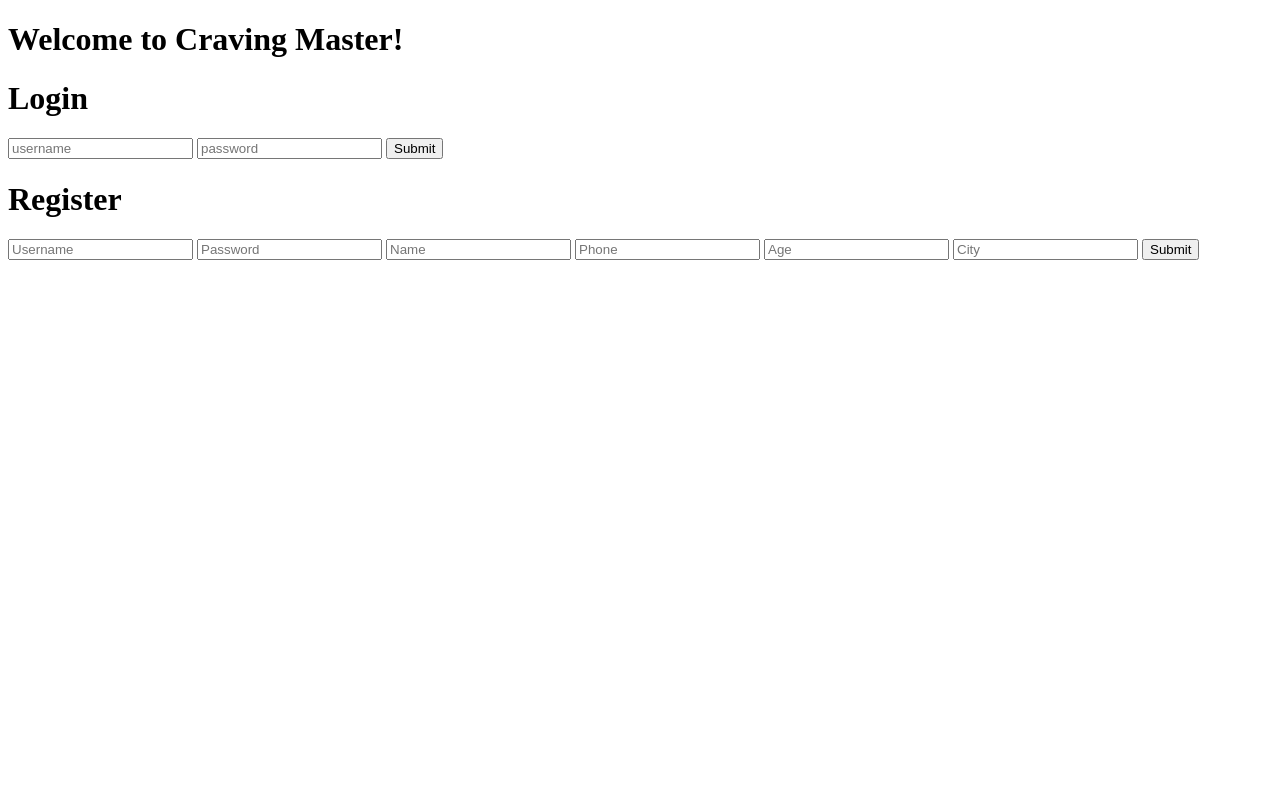
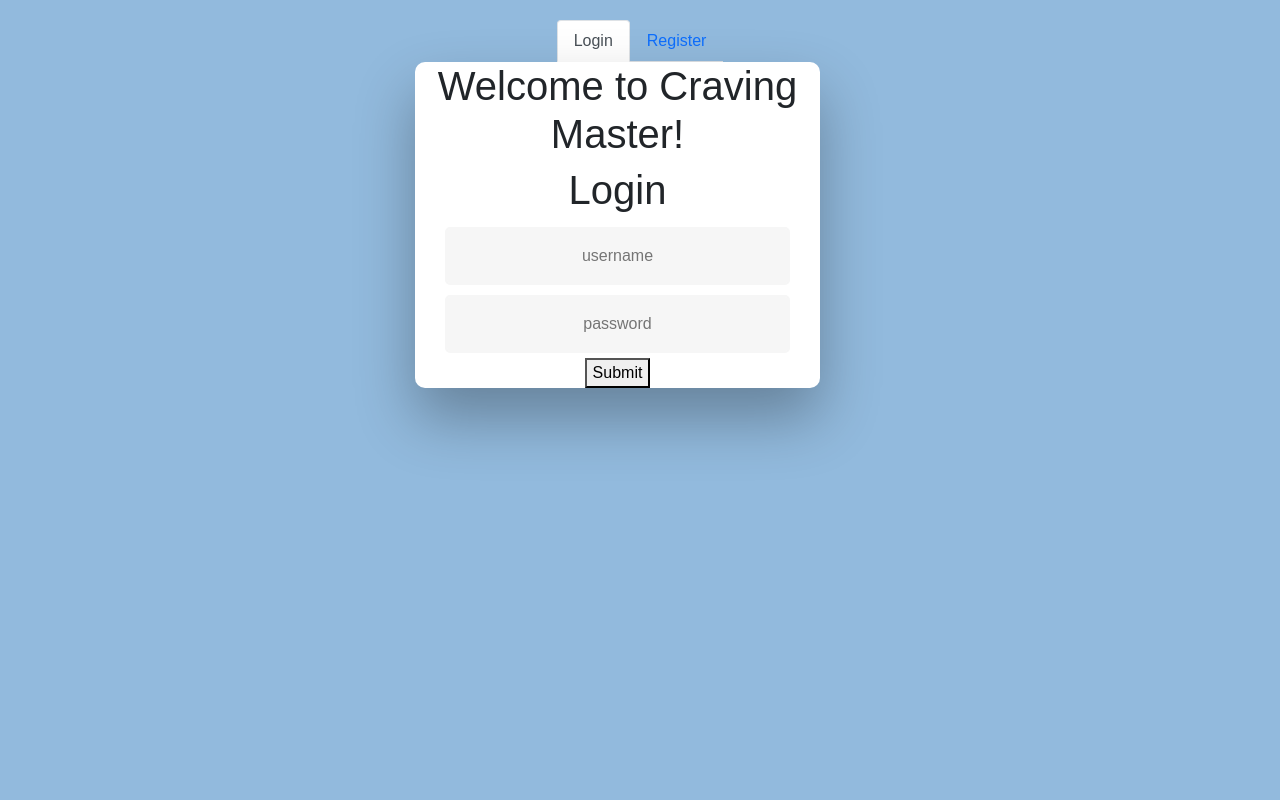
Before and after one commit to jakobpotosme/CSE-111-Project---Craving-Master, a Flask app: page / in a window 1280 px wide. Run offline with Flask 2, Linux system fonts and the light colour scheme.

Commit message:
some styling to main & home page

```diff
--- /dev/null
+++ b/static/styles.css
@@ -0,0 +1,305 @@
+/* BASIC */
+
+html {
+    background-color: #56baed;
+}
+
+body {
+    font-family: "Poppins", sans-serif;
+    height: 100vh;
+    background-color: #92badd;
+}
+
+a {
+    color: #92badd;
+    display: inline-block;
+    text-decoration: none;
+    font-weight: 400;
+}
+
+h2 {
+    text-align: center;
+    font-size: 16px;
+    font-weight: 600;
+    text-transform: uppercase;
+    display: inline-block;
+    margin: 40px 8px 10px 8px;
+    /* color: #cccccc; */
+}
+
+/* STRUCTURE */
+
+.wrapper {
+    display: flex;
+    align-items: center;
+    flex-direction: column;
+    justify-content: center;
+    width: 100%;
+    min-height: 100%;
+    padding: 20px;
+}
+
+#formContent {
+    -webkit-border-radius: 10px 10px 10px 10px;
+    border-radius: 10px 10px 10px 10px;
+    background: #fff;
+    padding: 30px;
+    width: 90%;
+    max-width: 450px;
+    position: relative;
+    padding: 0px;
+    -webkit-box-shadow: 0 30px 60px 0 rgba(0, 0, 0, 0.3);
+    box-shadow: 0 30px 60px 0 rgba(0, 0, 0, 0.3);
+    text-align: center;
+}
+
+#formFooter {
+    background-color: #f6f6f6;
+    border-top: 1px solid #dce8f1;
+    padding: 25px;
+    text-align: center;
+    -webkit-border-radius: 0 0 10px 10px;
+    border-radius: 0 0 10px 10px;
+}
+
+
+
+/* TABS */
+
+h2.inactive {
+    color: #cccccc;
+}
+
+h2.active {
+    color: #0d0d0d;
+    border-bottom: 2px solid #5fbae9;
+}
+
+
+
+/* FORM TYPOGRAPHY*/
+
+input[type=button],
+input[type=submit],
+input[type=reset] {
+    background-color: #56baed;
+    border: none;
+    color: white;
+    padding: 15px 80px;
+    text-align: center;
+    text-decoration: none;
+    display: inline-block;
+    text-transform: uppercase;
+    font-size: 13px;
+    -webkit-box-shadow: 0 10px 30px 0 rgba(95, 186, 233, 0.4);
+    box-shadow: 0 10px 30px 0 rgba(95, 186, 233, 0.4);
+    -webkit-border-radius: 5px 5px 5px 5px;
+    border-radius: 5px 5px 5px 5px;
+    margin: 5px 20px 40px 20px;
+    -webkit-transition: all 0.3s ease-in-out;
+    -moz-transition: all 0.3s ease-in-out;
+    -ms-transition: all 0.3s ease-in-out;
+    -o-transition: all 0.3s ease-in-out;
+    transition: all 0.3s ease-in-out;
+}
+
+input[type=button]:hover,
+input[type=submit]:hover,
+input[type=reset]:hover {
+    background-color: #39ace7;
+}
+
+input[type=button]:active,
+input[type=submit]:active,
+input[type=reset]:active {
+    -moz-transform: scale(0.95);
+    -webkit-transform: scale(0.95);
+    -o-transform: scale(0.95);
+    -ms-transform: scale(0.95);
+    transform: scale(0.95);
+}
+
+input[type=text] {
+    background-color: #f6f6f6;
+    border: none;
+    color: #0d0d0d;
+    padding: 15px 32px;
+    text-align: center;
+    text-decoration: none;
+    display: inline-block;
+    font-size: 16px;
+    margin: 5px;
+    width: 85%;
+    border: 2px solid #f6f6f6;
+    -webkit-transition: all 0.5s ease-in-out;
+    -moz-transition: all 0.5s ease-in-out;
+    -ms-transition: all 0.5s ease-in-out;
+    -o-transition: all 0.5s ease-in-out;
+    transition: all 0.5s ease-in-out;
+    -webkit-border-radius: 5px 5px 5px 5px;
+    border-radius: 5px 5px 5px 5px;
+}
+
+input[type=text]:focus {
+    background-color: #fff;
+    border-bottom: 2px solid #5fbae9;
+}
+
+input[type=text]:placeholder {
+    color: #cccccc;
+}
+
+
+
+/* ANIMATIONS */
+
+/* Simple CSS3 Fade-in-down Animation */
+.fadeInDown {
+    -webkit-animation-name: fadeInDown;
+    animation-name: fadeInDown;
+    -webkit-animation-duration: 1s;
+    animation-duration: 1s;
+    -webkit-animation-fill-mode: both;
+    animation-fill-mode: both;
+}
+
+@-webkit-keyframes fadeInDown {
+    0% {
+        opacity: 0;
+        -webkit-transform: translate3d(0, -100%, 0);
+        transform: translate3d(0, -100%, 0);
+    }
+
+    100% {
+        opacity: 1;
+        -webkit-transform: none;
+        transform: none;
+    }
+}
+
+@keyframes fadeInDown {
+    0% {
+        opacity: 0;
+        -webkit-transform: translate3d(0, -100%, 0);
+        transform: translate3d(0, -100%, 0);
+    }
+
+    100% {
+        opacity: 1;
+        -webkit-transform: none;
+        transform: none;
+    }
+}
+
+/* Simple CSS3 Fade-in Animation */
+@-webkit-keyframes fadeIn {
+    from {
+        opacity: 0;
+    }
+
+    to {
+        opacity: 1;
+    }
+}
+
+@-moz-keyframes fadeIn {
+    from {
+        opacity: 0;
+    }
+
+    to {
+        opacity: 1;
+    }
+}
+
+@keyframes fadeIn {
+    from {
+        opacity: 0;
+    }
+
+    to {
+        opacity: 1;
+    }
+}
+
+.fadeIn {
+    opacity: 0;
+    -webkit-animation: fadeIn ease-in 1;
+    -moz-animation: fadeIn ease-in 1;
+    animation: fadeIn ease-in 1;
+
+    -webkit-animation-fill-mode: forwards;
+    -moz-animation-fill-mode: forwards;
+    animation-fill-mode: forwards;
+
+    -webkit-animation-duration: 1s;
+    -moz-animation-duration: 1s;
+    animation-duration: 1s;
+}
+
+.fadeIn.first {
+    -webkit-animation-delay: 0.4s;
+    -moz-animation-delay: 0.4s;
+    animation-delay: 0.4s;
+}
+
+.fadeIn.second {
+    -webkit-animation-delay: 0.6s;
+    -moz-animation-delay: 0.6s;
+    animation-delay: 0.6s;
+}
+
+.fadeIn.third {
+    -webkit-animation-delay: 0.8s;
+    -moz-animation-delay: 0.8s;
+    animation-delay: 0.8s;
+}
+
+.fadeIn.fourth {
+    -webkit-animation-delay: 1s;
+    -moz-animation-delay: 1s;
+    animation-delay: 1s;
+}
+
+/* Simple CSS3 Fade-in Animation */
+.underlineHover:after {
+    display: block;
+    left: 0;
+    bottom: -10px;
+    width: 0;
+    height: 2px;
+    background-color: #56baed;
+    content: "";
+    transition: width 0.2s;
+}
+
+.underlineHover:hover {
+    color: #0d0d0d;
+}
+
+.underlineHover:hover:after {
+    width: 100%;
+}
+
+
+
+/* OTHERS */
+
+*:focus {
+    outline: none;
+}
+
+#icon {
+    width: 60%;
+}
+
+
+/* //////////////////// */
+
+.row2 {
+    grid-column: 1 / 3;
+}
+
+#login-container {
+    display: grid;
+}
--- a/templates/login.html
+++ b/templates/login.html
@@ -5,19 +5,76 @@
     <meta charset="UTF-8">
     <meta http-equiv="X-UA-Compatible" content="IE=edge">
     <meta name="viewport" content="width=device-width, initial-scale=1.0">
+    <script type="text/JavaScript" src="http://ajax.googleapis.com/ajax/libs/jquery/3.5.1/jquery.min.js"></script>
+    <script src="https://cdn.jsdelivr.net/npm/bootstrap@5.1.3/dist/js/bootstrap.bundle.min.js"
+        integrity="sha384-ka7Sk0Gln4gmtz2MlQnikT1wXgYsOg+OMhuP+IlRH9sENBO0LRn5q+8nbTov4+1p" crossorigin="anonymous"
+        defer></script>
+    <link rel="stylesheet" href="https://cdn.jsdelivr.net/npm/bootstrap@5.1.3/dist/css/bootstrap.min.css"
+        integrity="sha384-1BmE4kWBq78iYhFldvKuhfTAU6auU8tT94WrHftjDbrCEXSU1oBoqyl2QvZ6jIW3" crossorigin="anonymous"
+        defer>
+
+    <link rel="stylesheet" href="..\static\styles.css">
+
+
     <title>Login</title>
 </head>
 
 <body>
+
+    <div id="outer-box">
+        <div class="tab-content" id="nav-tabContent">
+            <div class=" wrapper fadeInDown">
+                <nav>
+                    <div class="nav nav-tabs" id="nav-tab" role="tablist">
+                        <button class="nav-link active" id="nav-home-tab" data-bs-toggle="tab" href="#nav-login"
+                            type="button" role="tab" aria-controls="nav-login" aria-selected="true">Login</button>
+
+                        <button class="nav-link" id="nav-profile-tab" data-bs-toggle="tab" href="#nav-register"
+                            type="button" role="tab" aria-controls="nav-register"
+                            aria-selected="false">Register</button>
+                    </div>
+                </nav>
+                <div class="tab-content" id="nav-tabContent">
+
+                    <div class="tab-pane fade show active" id="nav-login" role="tabpanel">
+                        <div id="formContent">
+
+                            <div class="fadeIn first">
                                 <h1>Welcome to Craving Master!</h1>
+                            </div>
+
+
                             <form action="/" method="post">
-        <h1>Login</h1>
+                                <h1 class="fadeIn second">Login</h1>
+                                <input class="fadeIn second" type="text" placeholder="username" name="username">
+                                <input class="fadeIn second" type="text" placeholder="password" name="password">
+                                <button type="submit" class="fadeIn">Submit</button>
+                            </form>
 
-        <input type="text" placeholder="username" name="username">
-        <input type="text" placeholder="password" name="password">
+                        </div>
+                    </div>
+                    <div class="tab-pane fade" id="nav-register">
+                        <div id="formContent">
+                            <form action="/register" method="post">
+                                <h1 class="fadeIn first">Register</h1>
+                                <input class="fadeIn second" type="text" placeholder="Username"
+                                    name="register-username">
+                                <input class="fadeIn second" type="text" placeholder="Password"
+                                    name="register-password">
+                                <input class="fadeIn second" type="text" placeholder="Name" name="register-name">
+                                <input class="fadeIn second" type="text" placeholder="Phone" name="register-phone">
+                                <input class="fadeIn second" type="text" placeholder="Age" name="register-age">
+                                <input class="fadeIn second" type="text" placeholder="City" name="register-city">
                                 <button type="submit">Submit</button>
                             </form>
+                        </div>
+                    </div>
+                </div>
+            </div>
+        </div>
 
+
+        <!--
                 <form action="/register" method="post">
                 <h1>Register</h1>
                 <input type="text" placeholder="Username" name="register-username">
@@ -27,7 +84,7 @@
                 <input type="text" placeholder="Age" name="register-age">
                 <input type="text" placeholder="City" name="register-city">
                 <button type="submit">Submit</button>
-    </form>
+                </form> -->
 </body>
 
 </html>
```
Also changed, not shown: templates/home.html (+10 -6 lines). Lines whose indentation alone changed are shown as unchanged.
